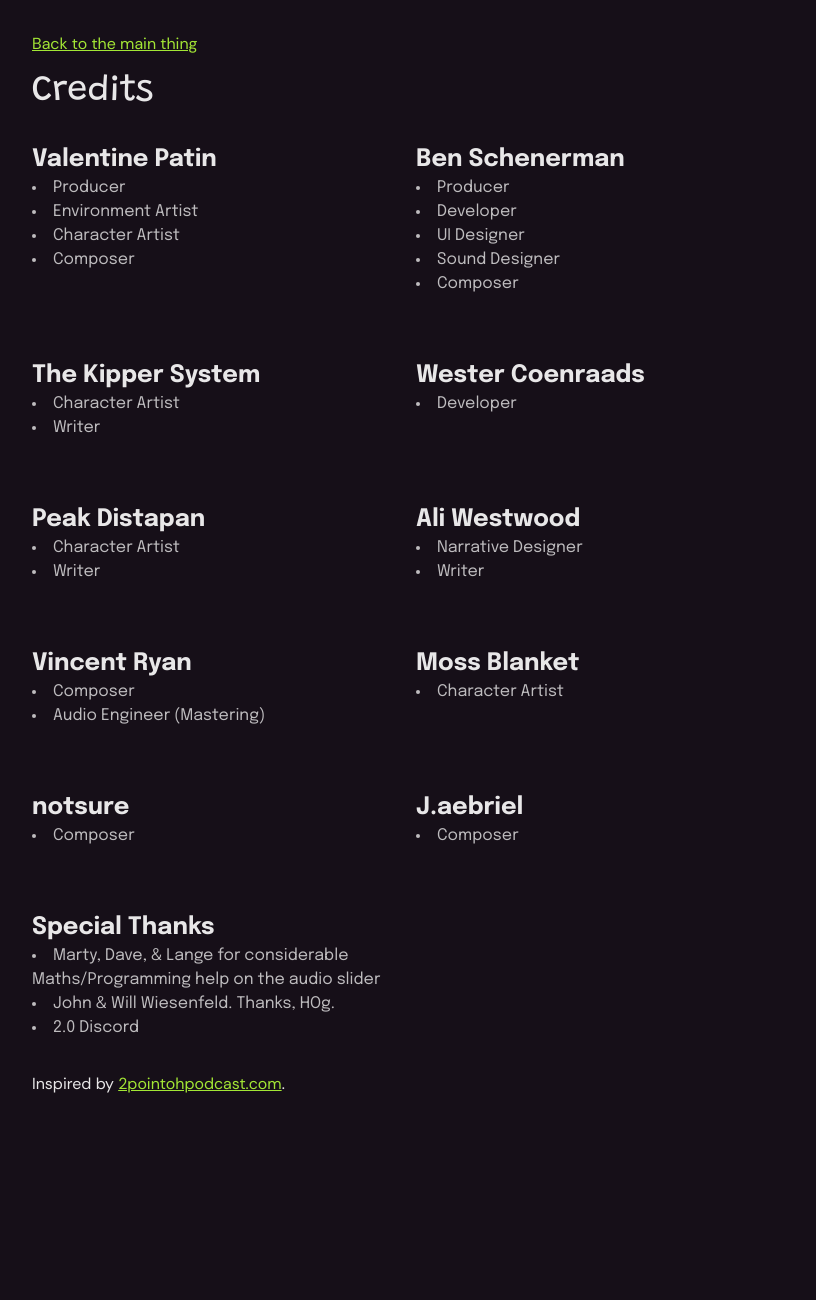
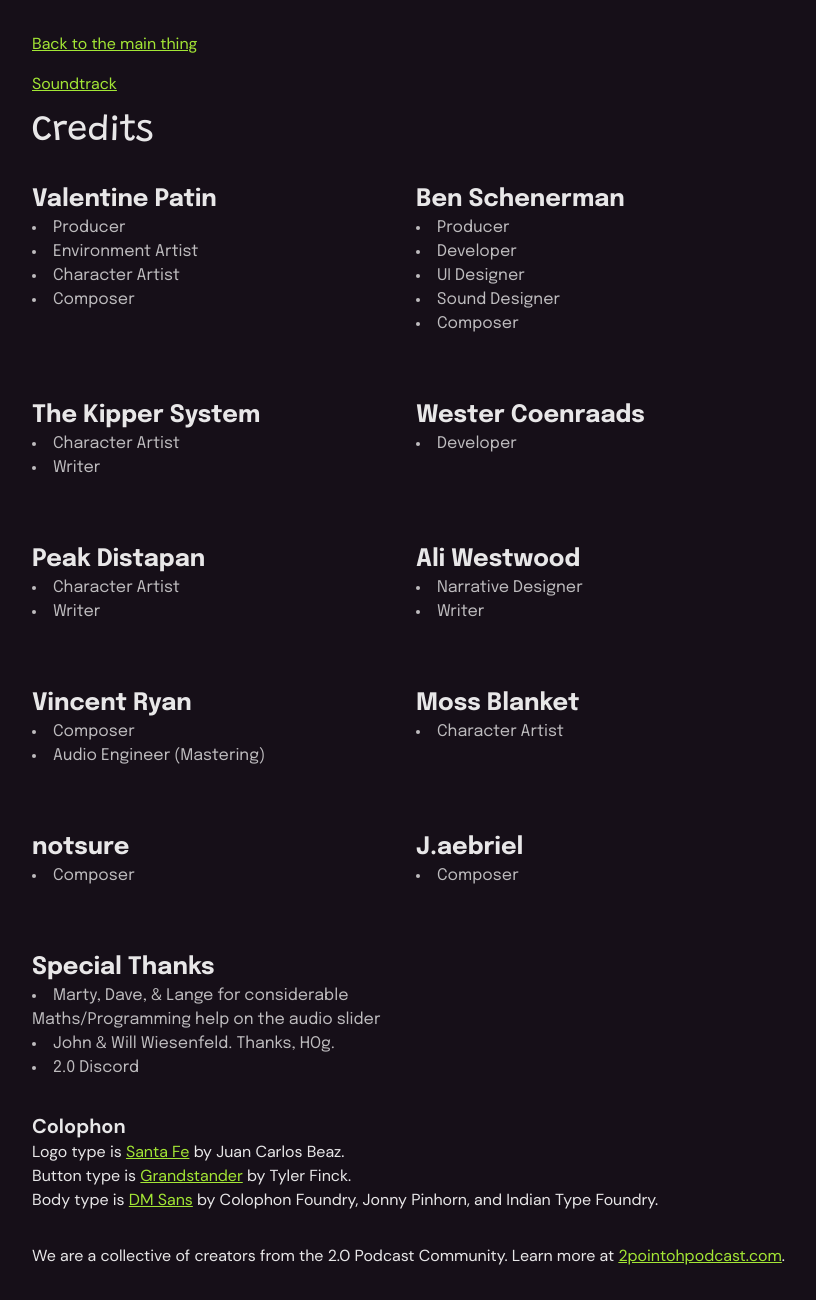
Before and after one commit to b7s9/wayside, a website built with Parcel: page src/credits.html in a window 1280 px wide. Shown: the whole page, without its empty margins (224-1040 px from the left). Before the commit the page ends 1128 px from the top, so only its background shows below. Built offline with nearby package versions, Linux system fonts and the light colour scheme.

Commit message:
Add link preview stuff

```diff
--- a/src/credits.html
+++ b/src/credits.html
@@ -7,17 +7,42 @@
 
 	<title>Wayside Credits</title>
 
+	<meta property="og:title" content="Wayside: An Interactive Novel" />
+	<meta property="og:type" content="website" />
+	<meta property="og:url" content="https://wayside.fun" />
+	<meta property="og:image" content="../static/seo/site-preview-image.jpg" />
+	<meta property="og:description"
+		content="Wayside is a chill interactive novel. Relax by the fire and listen to the stories of strangers passing through. Original soundtrack on Bandcamp." />
+
+	<link rel="apple-touch-icon" sizes="180x180" href="../static/seo/apple-touch-icon.png">
+	<link rel="icon" type="image/png" sizes="32x32" href="../static/seo/favicon-32x32.png">
+	<link rel="icon" type="image/png" sizes="16x16" href="../static/seo/favicon-16x16.png">
+
 	<link href="./index.css" rel="stylesheet" />
 </head>
 
 <body class="credits bg-surface-900 text-white text-opacity-90">
 
 	<div class="content-area pt-8">
-		<a href="/" class="link mb-4 inline-block">Back to the main thing</a>
+		<a href="/" class="link mb-4 block">Back to the main thing</a>
+		<a href="https://creativityjam.bandcamp.com/album/wayside" target="_blank"
+			class="link mb-4 block">Soundtrack</a>
 		<h1 class="text-4xl font-action">Credits</h1>
 		<div id="credits" class="font-paper"></div>
-		<div class="footer mb-8">
-			<p>Inspired by <a href="https://2pointohpodcast.com" target="_blank" rel="noopener noreferrer"
+		<div>
+			<h2 class="text-xl font-bold">Colophon</h2>
+			<p>Logo type is <a class="link" href="https://juancabeaz.gumroad.com/l/SantaFeFont" target="_blank"
+					rel="noopener noreferrer">Santa Fe</a> by Juan Carlos Beaz.</p>
+			<p>Button type is <a class="link" href="https://fonts.google.com/specimen/Grandstander" target="_blank"
+					rel="noopener noreferrer">Grandstander</a> by Tyler Finck.
+			</p>
+			<p>Body type is <a class="link" href="https://fonts.google.com/specimen/DM+Sans" target="_blank"
+					rel="noopener noreferrer">DM Sans</a> by Colophon Foundry, Jonny Pinhorn, and Indian Type Foundry.
+			</p>
+		</div>
+		<div class="footer my-8">
+			<p>We are a collective of creators from the 2.0 Podcast Community. Learn more at <a
+					href="https://2pointohpodcast.com" target="_blank" rel="noopener noreferrer"
 					class="link">2pointohpodcast.com</a>.</p>
 		</div>
 	</div>
--- a/src/index.html
+++ b/src/index.html
@@ -5,7 +5,18 @@
     <meta charset="utf-8" />
     <meta name="viewport" content="width=device-width, initial-scale=1" />
 
-    <title>Wayside</title>
+    <title>Wayside: An Interactive Novel</title>
+
+    <meta property="og:title" content="Wayside: An Interactive Novel" />
+    <meta property="og:type" content="website" />
+    <meta property="og:url" content="https://wayside.fun" />
+    <meta property="og:image" content="../static/seo/site-preview-image.jpg" />
+    <meta property="og:description"
+        content="Wayside is a chill interactive novel. Relax by the fire and listen to the stories of strangers passing through. Original soundtrack on Bandcamp." />
+
+    <link rel="apple-touch-icon" sizes="180x180" href="../static/seo/apple-touch-icon.png">
+    <link rel="icon" type="image/png" sizes="32x32" href="../static/seo/favicon-32x32.png">
+    <link rel="icon" type="image/png" sizes="16x16" href="../static/seo/favicon-16x16.png">
 
     <link href="./index.css" rel="stylesheet" />
 </head>
@@ -46,6 +57,7 @@
                     </li>
                     <li><a href="/">Restart</a></li>
                     <li><a href="credits.html" target="_blank">Credits</a></li>
+                    <li><a href="https://creativityjam.bandcamp.com/album/wayside" target="_blank">Soundtrack</a></li>
                 </ul>
             </nav>
             <div id="image-container" class="relative pointer-events-none">
```
Also changed, not shown: static/seo/apple-touch-icon.png (added), static/seo/favicon-16x16.png (added), static/seo/favicon-32x32.png (added), static/seo/favicon.ico (added), static/seo/site-preview-image.jpg (added).
